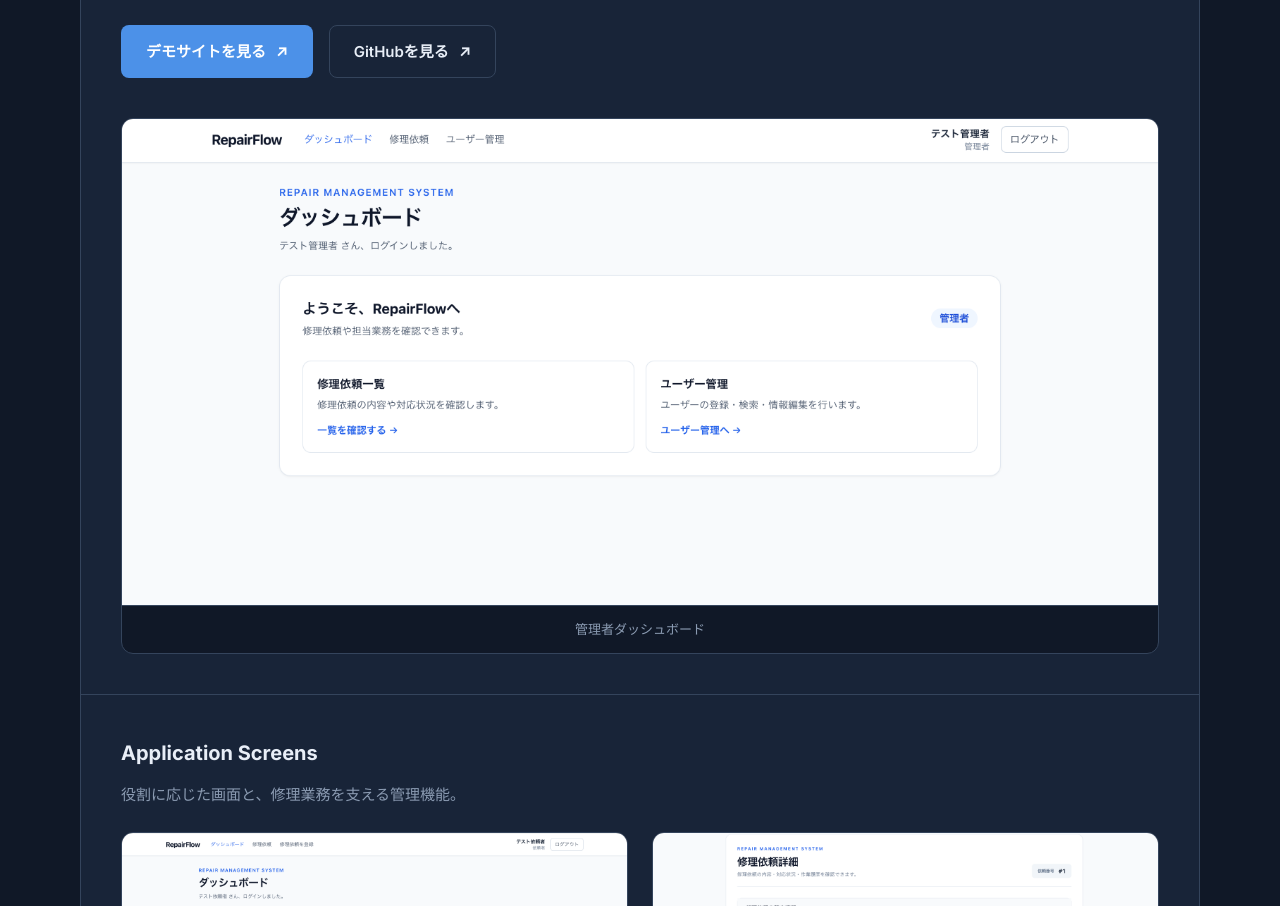
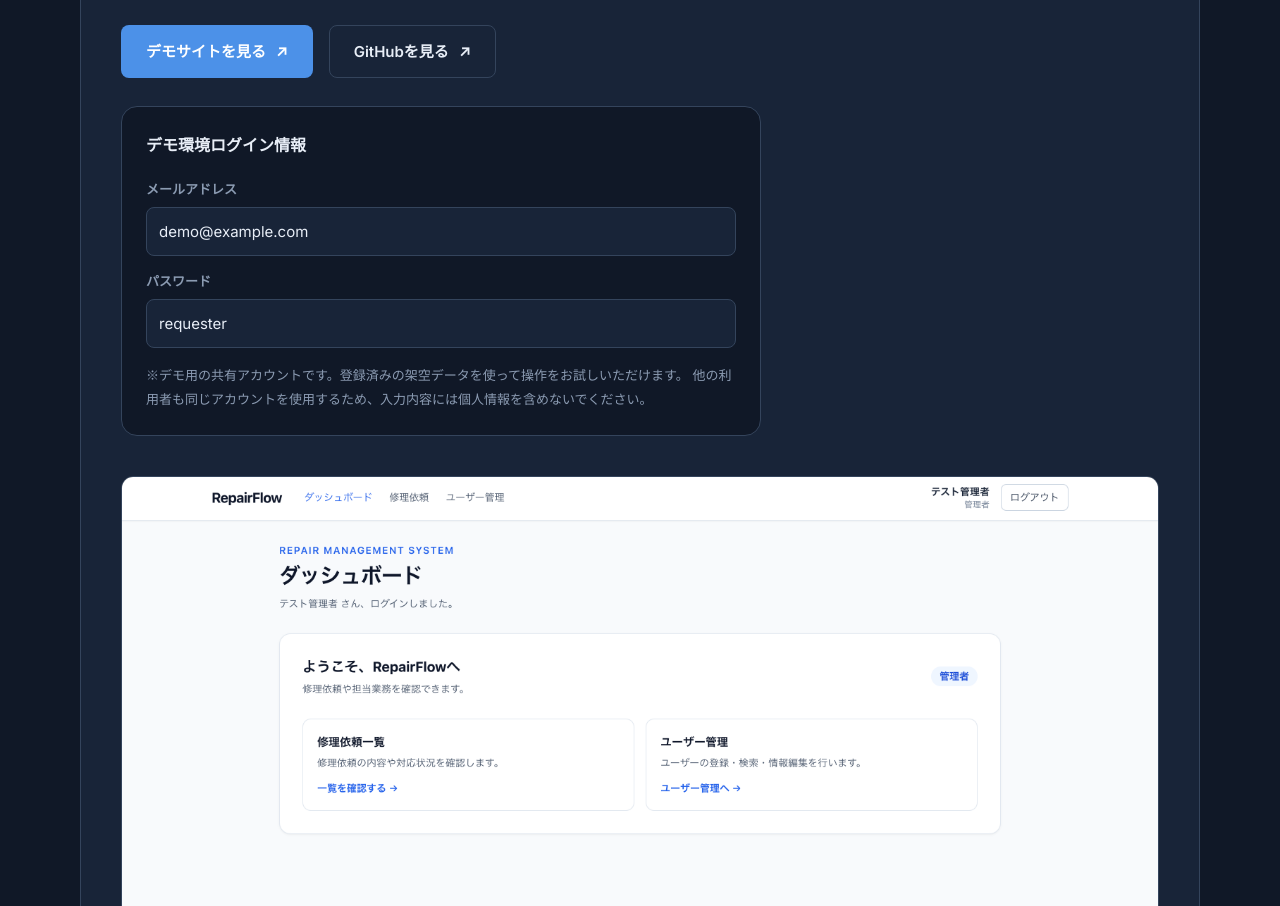
Before and after one commit to yuyu580905-dev/developer-portfolio, a plain HTML site: page index.html in a window 1280 px wide. Shown: the part 1395-2301 px from the top of the page. Drawn offline with Linux system fonts and the light colour scheme.

Commit message:
feat: WORKS欄にデモログイン情報を追加

```diff
--- a/css/style.css
+++ b/css/style.css
@@ -548,6 +548,58 @@ textarea {
 
 .work-links .button:hover span {
     transform: translate(2px, -2px);
+}
+
+/* Demo login information */
+
+.demo-login {
+    max-width: 640px;
+    margin-top: 28px;
+    padding: 24px;
+    border: 1px solid var(--color-border);
+    border-radius: var(--radius-card);
+    background-color: var(--color-bg);
+}
+
+.demo-login-title {
+    margin: 0 0 18px;
+    font-size: 1rem;
+    font-weight: 700;
+}
+
+.demo-login-list {
+    display: grid;
+    gap: 14px;
+    margin: 0;
+}
+
+.demo-login-item {
+    display: grid;
+    gap: 6px;
+}
+
+.demo-login-item dt {
+    color: var(--color-text-muted);
+    font-size: 0.8125rem;
+    font-weight: 600;
+}
+
+.demo-login-item dd {
+    margin: 0;
+    padding: 10px 12px;
+    border: 1px solid var(--color-border);
+    border-radius: var(--radius-button);
+    background-color: var(--color-surface);
+    color: var(--color-text);
+    font-size: 0.9375rem;
+    overflow-wrap: anywhere;
+}
+
+.demo-login-note {
+    margin: 16px 0 0;
+    color: var(--color-text-muted);
+    font-size: 0.8125rem;
+    line-height: 1.8;
 }
 
 /* Main screenshot */
--- a/index.html
+++ b/index.html
@@ -165,6 +165,27 @@
                                 GitHubを見る
                                 <span aria-hidden="true">↗</span>
                             </a>
+                        </div>
+                        <!-- Demo Login Information -->
+                        <div class="demo-login">
+                            <h4 class="demo-login-title">デモ環境ログイン情報</h4>
+
+                            <dl class="demo-login-list">
+                                <div class="demo-login-item">
+                                    <dt>メールアドレス</dt>
+                                    <dd>demo@example.com</dd>
+                                </div>
+
+                                <div class="demo-login-item">
+                                    <dt>パスワード</dt>
+                                    <dd>requester</dd>
+                                </div>
+                            </dl>
+
+                            <p class="demo-login-note">
+                                ※デモ用の共有アカウントです。登録済みの架空データを使って操作をお試しいただけます。
+                                他の利用者も同じアカウントを使用するため、入力内容には個人情報を含めないでください。
+                            </p>
                         </div>
                     </div>
 
```
